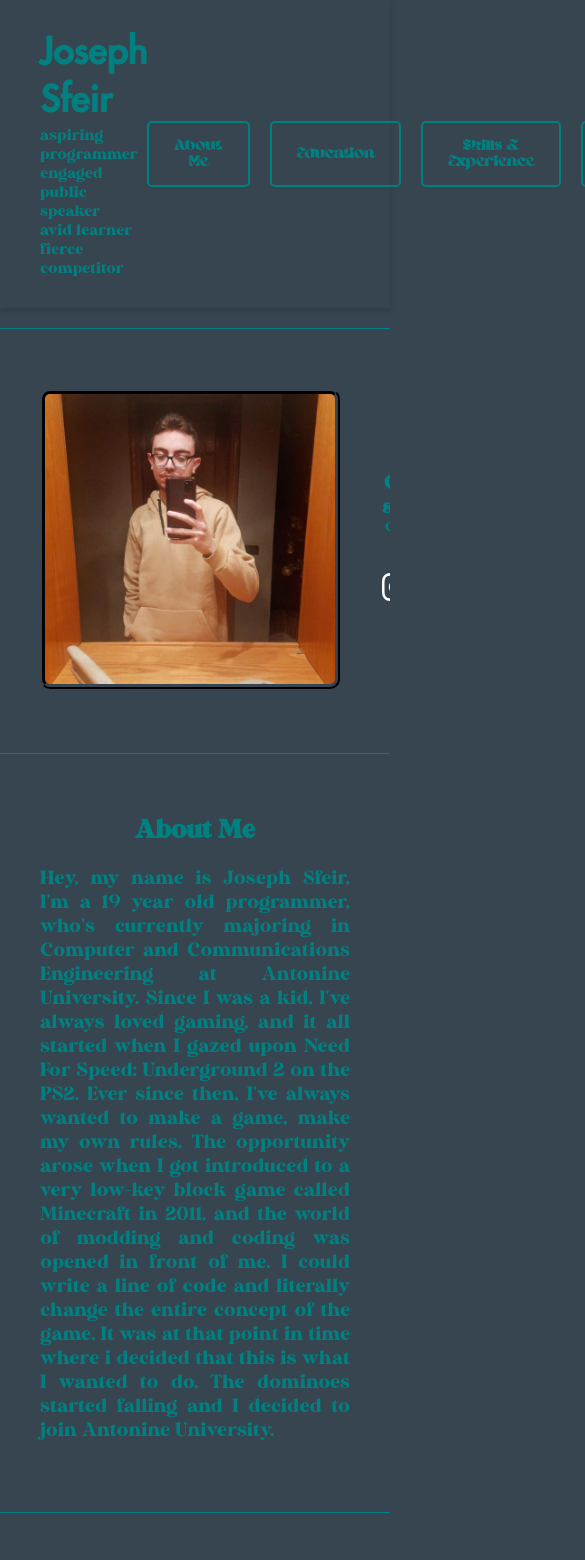
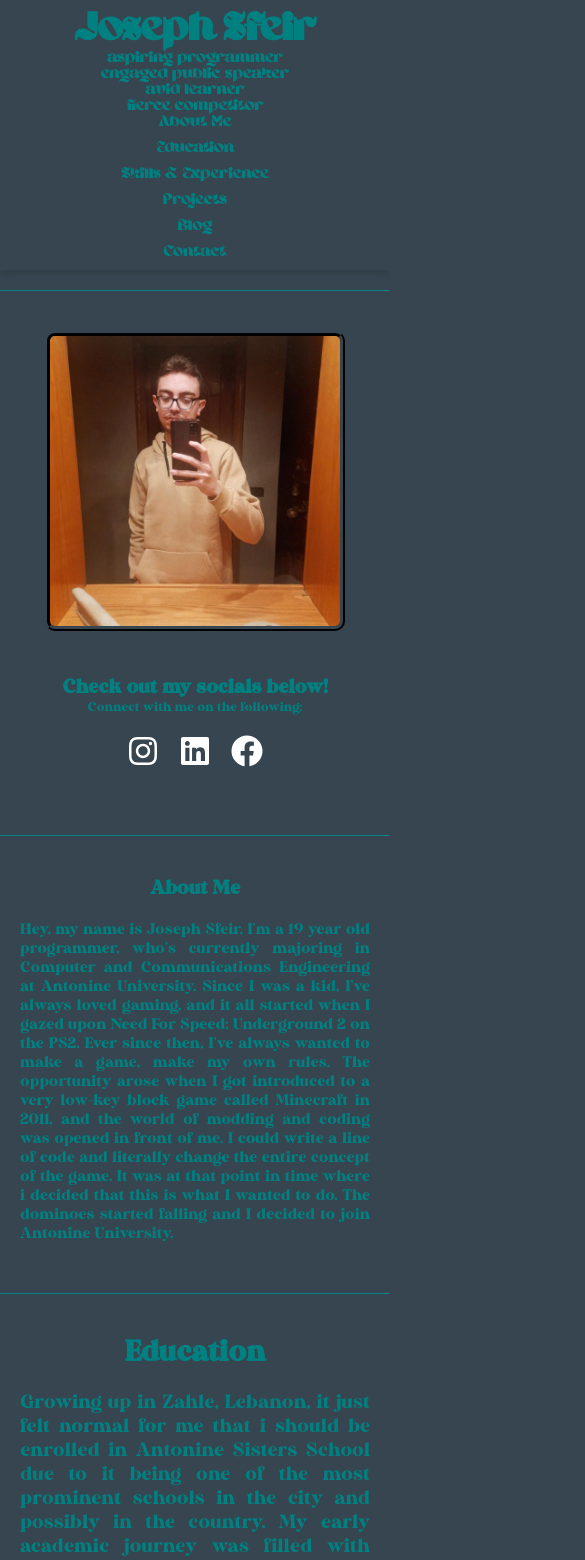
Before and after one commit to Systemizable/webblog, a React (Create React App) app: page / in a window 390 px wide. Shown: the top 1560 px of the page, 585 px wide, since content can reach past the window. Built offline with nearby package versions, Linux system fonts and the light colour scheme.

Commit message:
Updated CSS for responsiveness

```diff
--- a/public/index.html
+++ b/public/index.html
@@ -5,6 +5,7 @@
     <link rel="icon" href="%PUBLIC_URL%/favicon.ico" />
     <meta name="viewport" content="width=device-width, initial-scale=1" />
     <meta name="theme-color" content="#000000" />
+    <meta name="viewport" content="width=device-width, initial-scale=1.0">
     <meta
       name="description"
       content="Web site created using create-react-app"
--- a/src/App.css
+++ b/src/App.css
@@ -37,7 +37,6 @@ h1, h2, h3, p {
   text-align: center;
 }
 
-/* Header */
 /* Reset some default styles for better control */
 * {
   margin: 0;
@@ -45,7 +44,7 @@ h1, h2, h3, p {
   box-sizing: border-box;
 }
 
-/* Header styles */
+/* Header */
 .header {
   display: flex;
   justify-content: space-between;
@@ -57,14 +56,12 @@ h1, h2, h3, p {
   box-shadow: 0 4px 6px rgba(0, 0, 0, 0.1);
 }
 
-/* Header title */
 .header h1 {
   font-size: 2.5rem;
   color: #008080;
   margin: 0;
 }
 
-/* Navigation styles */
 .header nav ul {
   list-style: none;
   display: flex;
@@ -73,7 +70,6 @@ h1, h2, h3, p {
   padding: 0;
 }
 
-/* Navigation link items */
 .header nav ul li a {
   text-decoration: none;
   color: #008080;
@@ -83,16 +79,28 @@ h1, h2, h3, p {
   transition: color 0.3s, background-color 0.3s, transform 0.3s;
 }
 
-/* Navigation link hover effect */
 .header nav ul li a:hover {
   color: #008080; /* Gold color for hover effect */
   background-color: #1f136e; /* Purple background on hover */
   transform: scale(1.1);
 }
 
+@media (max-width: 768px) {
+  .header {
+    flex-direction: column;
+    padding: 10px 20px;
+  }
+
+  .header nav ul {
+    flex-direction: column;
+    gap: 10px;
+  }
+}
+
 /* Hero Section */
 .hero {
   display: flex;
+  flex-direction: row;
   padding: 40px;
   background-color: #36454F;
 }
@@ -107,6 +115,13 @@ h1, h2, h3, p {
 .hero-image img {
   width: 100%;
   height: auto;
+}
+
+@media (max-width: 768px) {
+  .hero {
+    flex-direction: column;
+    padding: 20px;
+  }
 }
 
 /* Separator */
@@ -153,6 +168,25 @@ h1, h2, h3, p {
   font-family: 'Duke Charming Regular', serif;
 }
 
+@media (max-width: 768px) {
+  .about {
+    padding: 20px;
+  }
+
+  .about h2 {
+    font-size: 1.5rem;
+  }
+
+  .about-item {
+    flex-direction: column;
+    align-items: flex-start;
+  }
+
+  .about-item p {
+    font-size: 1.2rem;
+  }
+}
+
 /* Education Section */
 .education {
   font-size: 1.5rem;
@@ -185,6 +219,21 @@ h1, h2, h3, p {
   border-radius: 8px;
 }
 
+@media (max-width: 768px) {
+  .education {
+    padding: 20px;
+  }
+
+  .education-images {
+    flex-direction: column;
+    gap: 20px;
+  }
+
+  .education-images img {
+    width: 100%;
+  }
+}
+
 /* Skills Section */
 .skills {
   font-size: 1.5rem;
@@ -206,6 +255,20 @@ h1, h2, h3, p {
 .skills-content ul {
   list-style-type: disc;
   margin-left: 20px;
+}
+
+@media (max-width: 768px) {
+  .skills {
+    padding: 20px;
+  }
+
+  .skills h2 {
+    font-size: 1.5rem;
+  }
+
+  .skills-content {
+    font-size: 1.2rem;
+  }
 }
 
 /* Projects Section */
@@ -231,6 +294,20 @@ h1, h2, h3, p {
   margin-left: 20px;
 }
 
+@media (max-width: 768px) {
+  .projects {
+    padding: 20px;
+  }
+
+  .projects h2 {
+    font-size: 1.5rem;
+  }
+
+  .projects-content {
+    font-size: 1.2rem;
+  }
+}
+
 /* Blog Section */
 .blog {
   font-size: 1.5rem;
@@ -254,6 +331,20 @@ h1, h2, h3, p {
   margin-left: 20px;
 }
 
+@media (max-width: 768px) {
+  .blog {
+    padding: 20px;
+  }
+
+  .blog h2 {
+    font-size: 1.5rem;
+  }
+
+  .blog-content {
+    font-size: 1.2rem;
+  }
+}
+
 /* Footer */
 .footer {
   padding: 20px;
--- a/src/components/About.css
+++ b/src/components/About.css
@@ -1,4 +1,3 @@
-/* About Section */
 .about {
     padding: 40px;
     background-color: #36454F;
@@ -21,3 +20,17 @@
 .about-me p {
     margin-bottom: 10px;
 }
+
+@media (max-width: 768px) {
+    .about {
+        padding: 20px;
+    }
+
+    .about h2 {
+        font-size: 1.5rem;
+    }
+
+    .about-me {
+        font-size: 1.2rem;
+    }
+}
--- a/src/components/Blog.css
+++ b/src/components/Blog.css
@@ -1,4 +1,3 @@
-/* Blog Section */
 .blog {
     padding: 40px;
     background-color: #f4f4f4;
@@ -20,3 +19,17 @@
     list-style-type: disc;
     margin-left: 20px;
 }
+
+@media (max-width: 768px) {
+    .blog {
+        padding: 20px;
+    }
+
+    .blog h2 {
+        font-size: 1.5rem;
+    }
+
+    .blog-content {
+        font-size: 1.2rem;
+    }
+}
--- a/src/components/Education.css
+++ b/src/components/Education.css
@@ -1,4 +1,3 @@
-/* Education Section */
 .education {
     padding: 40px;
     background-color: #e0e0e0;
@@ -23,3 +22,18 @@
     height: auto;
     border-radius: 8px;
 }
+
+@media (max-width: 768px) {
+    .education {
+        padding: 20px;
+    }
+
+    .education-images {
+        flex-direction: column;
+        gap: 20px;
+    }
+
+    .education-images img {
+        width: 100%;
+    }
+}
--- a/src/components/Header.css
+++ b/src/components/Header.css
@@ -1,51 +1,22 @@
-/* Reset some default styles for better control */
 * {
     margin: 0;
     padding: 0;
     box-sizing: border-box;
 }
 
-/* Header styles */
+/* Header */
 .header {
-    position: sticky;
-    top: 0;
-    z-index: 1000;
-    color: #008080;
     display: flex;
     justify-content: space-between;
     align-items: center;
     padding: 20px 40px;
-    background-color: rgba(54, 69, 79, 0.8); /* Add a translucent background */
-    background-size: cover;
-    background-position: center;
+    background-color: #36454F;
+    color: #008080;
+    font-family: 'Ahsing Regular', serif;
     box-shadow: 0 4px 6px rgba(0, 0, 0, 0.1);
 }
 
-/* Header content container */
-.header-content {
-    text-align: left;
-    position: relative; /* Ensure the content is above the background */
-    z-index: 2;
-}
-
-/* Header title */
-.header-content h1 {
-    color: #008080;
-    margin: 0;
-    font-family: 'Architype Renner Medium Bold', serif;
-    font-size: 2.5rem;
-}
-
-/* Header subheading */
-.header-content .subheading {
-    color: #008080;
-    margin: 0;
-    font-family: 'Duke Charming Regular', serif;
-    font-size: 1.2rem;
-}
-
-/* Navigation styles */
-.nav-links ul {
+.header nav ul {
     list-style: none;
     display: flex;
     gap: 20px;
@@ -53,33 +24,23 @@
     padding: 0;
 }
 
-/* Navigation link items */
-.nav-links li {
-    border: 2px double #008080;
-    padding: 5px 10px;
-    display: flex;
-    align-items: center;
-    justify-content: center;
+.header nav ul li a {
+    text-decoration: none;
+    color: #008080;
+    font-size: 1rem;
+    padding: 10px 15px;
     border-radius: 5px;
-    transition: background-color 0.3s, color 0.3s, transform 0.3s;
+    transition: color 0.3s, background-color 0.3s, transform 0.3s;
 }
 
-/* Navigation link styling */
-.nav-links a {
-    text-decoration: none;
-    color: #008080;
-    display: block;
-    padding: 5px 10px;
-    line-height: 1;
-    transition: color 0.3s, transform 0.3s;
+@media (max-width: 768px) {
+    .header {
+        flex-direction: column;
+        padding: 10px 20px;
+    }
+
+    .header nav ul {
+        flex-direction: column;
+        gap: 10px;
+    }
 }
-
-/* Navigation link hover effect */
-.nav-links li:hover {
-    background-color: #008080;
-    transform: scale(1.05);
-}
-
-.nav-links a:hover {
-    color: #FFFFFF;
-}
--- a/src/components/Hero.css
+++ b/src/components/Hero.css
@@ -1,11 +1,3 @@
-/* Reset some default styles for better control */
-* {
-    margin: 0;
-    padding: 0;
-    box-sizing: border-box;
-}
-
-/* Hero section styles */
 .hero {
     display: flex;
     flex-direction: row; /* Keep items side by side */
@@ -22,7 +14,6 @@
     max-height: 400px; /* Default max height */
 }
 
-/* Background overlay */
 .hero::before {
     content: "";
     position: absolute;
@@ -34,13 +25,11 @@
     z-index: 1;
 }
 
-/* Ensures content is above the overlay */
 .hero > * {
     position: relative;
     z-index: 2;
 }
 
-/* Hero image styles */
 .hero-image {
     flex-shrink: 0; /* Prevents image from shrinking */
     margin-right: 20px;
@@ -59,7 +48,6 @@
     transform: scale(1.05); /* Slightly enlarge image on hover */
 }
 
-/* Hero text styles */
 .hero-text {
     text-align: center;
     padding: 20px;
@@ -84,3 +72,19 @@
 .social-icons a:hover {
     color: #1f136e;
 }
+
+@media (max-width: 768px) {
+    .hero {
+        flex-direction: column;
+        padding: 20px;
+        max-height: none;
+    }
+
+    .hero-image {
+        margin: 0 0 20px 0;
+    }
+
+    .hero-text {
+        padding: 10px;
+    }
+}
--- a/src/components/Projects.css
+++ b/src/components/Projects.css
@@ -20,3 +20,17 @@
     list-style-type: disc;
     margin-left: 20px;
 }
+
+@media (max-width: 768px) {
+    .projects {
+        padding: 20px;
+    }
+
+    .projects h2 {
+        font-size: 1.5rem;
+    }
+
+    .projects-content {
+        font-size: 1.2rem;
+    }
+}
--- a/src/components/Skills.css
+++ b/src/components/Skills.css
@@ -1,4 +1,3 @@
-/* Skills Section */
 .skills {
     padding: 40px;
     background-color: #f4f4f4;
@@ -20,3 +19,17 @@
     list-style-type: disc;
     margin-left: 20px;
 }
+
+@media (max-width: 768px) {
+    .skills {
+        padding: 20px;
+    }
+
+    .skills h2 {
+        font-size: 1.5rem;
+    }
+
+    .skills-content {
+        font-size: 1.2rem;
+    }
+}
```
Also changed, not shown: src/components/Footer.css (line endings or trailing spaces).
